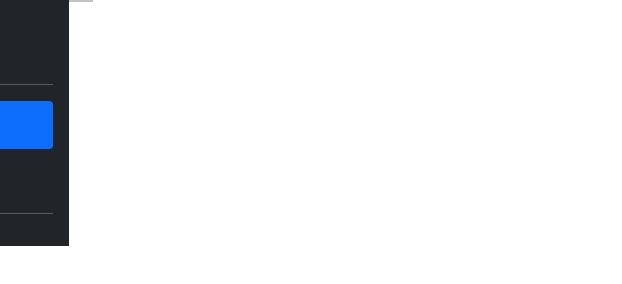
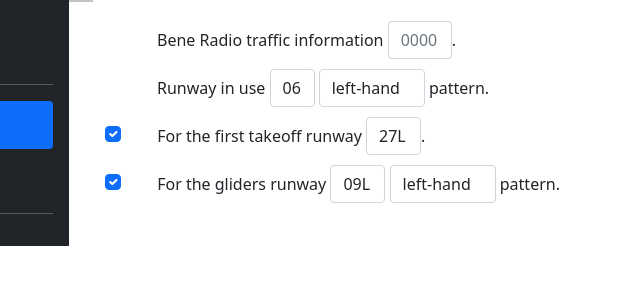
Before and after one commit to pocitas/atis, a website: page index.html in a window 1280 px wide. Shown: the full height of the page, 211-833 px from the left. Drawn offline with nearby package versions, Linux system fonts and the light colour scheme.

Commit message:
UI for message generator

```diff
--- a/index.html
+++ b/index.html
@@ -53,7 +53,59 @@
     <div id="mainContainer" class="tab-content d-flex flex-column">
       <div id="generator" class="tab-pane fade show active" role="tabpanel">
         <!-- Message generator tab-->
+        <form class="messageGenerator">
+          <div class="form-group">
+            Bene Radio traffic information
+            <input type="text" id="releaseTimeTextbox" class="form-control" style="width:4rem; display:inline;" placeholder="0000" maxlength="4">.
+          </div>
 
+          <div class="form-group">
+            <label for="rwySelect">Runway in use</label>
+            <select class="form-control" id="rwySelect">
+              <option>06</option>
+              <option>09</option>
+              <option>24</option>
+              <option>27</option>
+            </select>
+            <select class="form-control" id="patternSelect">
+              <option>left-hand</option>
+              <option>right-hand</option>
+            </select>
+            <label for="patternSelect">pattern.</label>
+          </div>
+
+          <div class="form-group optional">
+            <div class="form-check">
+              <input checked onClick="toggleDisabled('rwyTakeoffBlock', this)" class="form-check-input" type="checkbox" value="" id="takeoffCheckbox">
+            </div>
+            <div id="rwyTakeoffBlock" class="optional">
+              <label for="rwyTakeoffSelect">For the first takeoff runway</label>
+              <select class="form-control" id="rwyTakeoffSelect">
+                <option>27L</option>
+                <option>27R</option>
+              </select>.
+            </div>
+          </div>
+          <div class="form-group optional">
+            <div class="form-check">
+              <input checked onClick="toggleDisabled('rwyGlidersBlock', this)" class="form-check-input" type="checkbox" value="" id="glidersCheckbox">
+            </div>
+            <div id="rwyGlidersBlock" class="optional">
+              <label for="rwySelect">For the gliders runway</label>
+              <select class="form-control" id="rwyGlidersSelect">
+                <option>09L</option>
+                <option>27R</option>
+                <option>06</option>
+                <option>24</option>
+              </select>
+              <select class="form-control" id="patternGlidersSelect">
+                <option>left-hand</option>
+                <option>right-hand</option>
+              </select>
+              <label for="patternSelect">pattern.</label>
+            </div>
+          </div>
+        </div>
       </div>
       <div id="record" class="tab-pane fade" role="tabpanel">
         text 00000010
@@ -62,5 +114,6 @@
 
     <script src="node_modules/@popperjs/core/dist/umd/popper.js"></script>
     <script src="node_modules/bootstrap/dist/js/bootstrap.js"></script>
+    <script src="js/atis.js"></script>
   </body>
 </html>
--- /dev/null
+++ b/js/atis.js
@@ -0,0 +1,17 @@
+function toggleDisabled(elementId, checkboxElement) {
+  let el = document.getElementById(elementId);
+  let formElements = el.querySelectorAll("input, select");
+  elements = [...formElements, el]
+  if(checkboxElement.checked) {
+    elements.forEach(function(element) {
+      element.removeAttribute("disabled");
+      element.classList.remove("disabled");
+    });
+  }
+  else {
+    elements.forEach(function(element) {
+      element.setAttribute("disabled","disabled");
+      element.classList.add("disabled");
+    });
+  }
+}
--- a/styles/atis.css
+++ b/styles/atis.css
@@ -16,3 +16,41 @@ ul#mainMenu button img {
 div#mainContainer {
   margin: 1rem;
 }
+
+form.messageGenerator {
+  line-height: 3;
+}
+
+form.messageGenerator div.form-group {
+  margin-left: 3em;
+}
+
+form.messageGenerator div.optional {
+  margin-left: 2em;
+}
+
+form.messageGenerator div.optional fieldset {
+  display: inline;
+}
+
+form.messageGenerator div.optional .disabled {
+  color: #aaa;
+}
+
+form.messageGenerator div.optional div {
+  display: inline;
+  padding-left: 0;
+}
+
+form.messageGenerator div.optional input.form-check-input {
+  float: none;
+  margin-top: 0;
+  margin-left: -2.25em;
+  vertical-align: baseline;
+}
+
+form.messageGenerator select
+ {
+  display: inline;
+  width: auto;
+}
```
